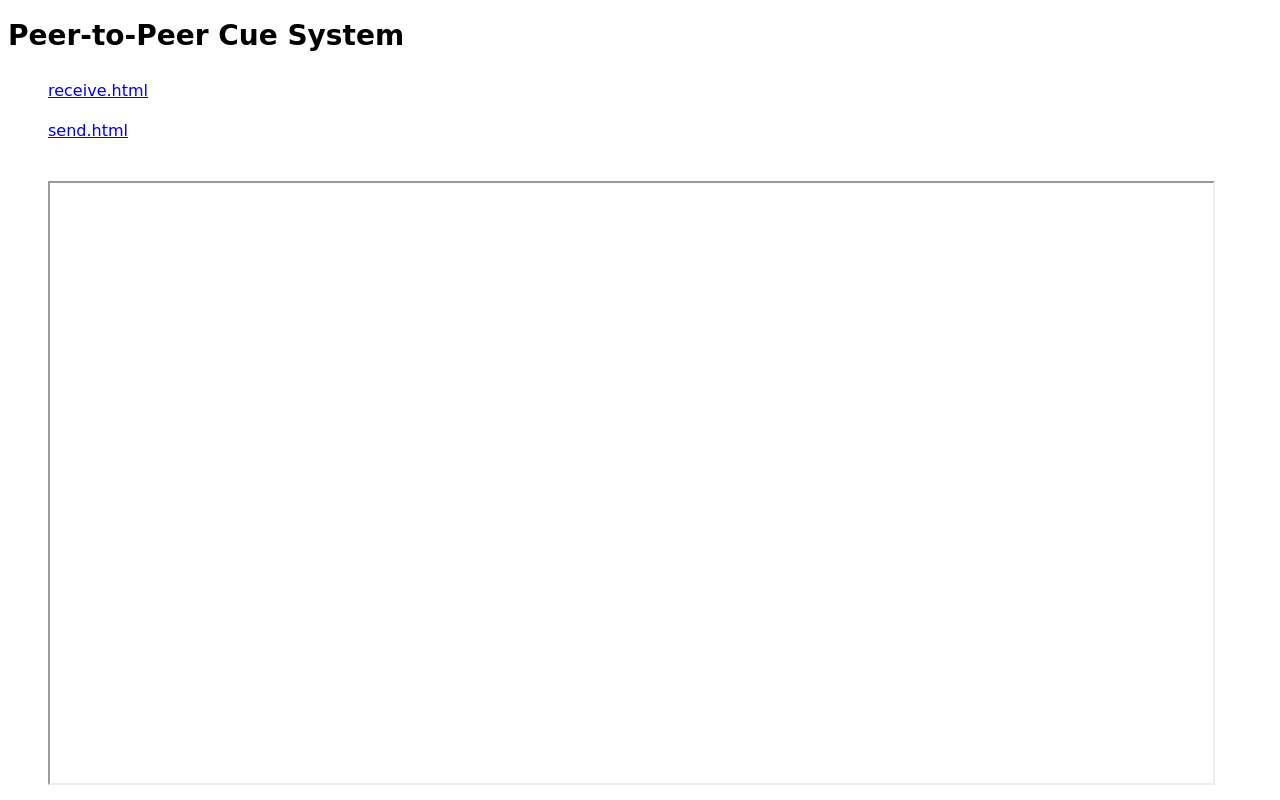
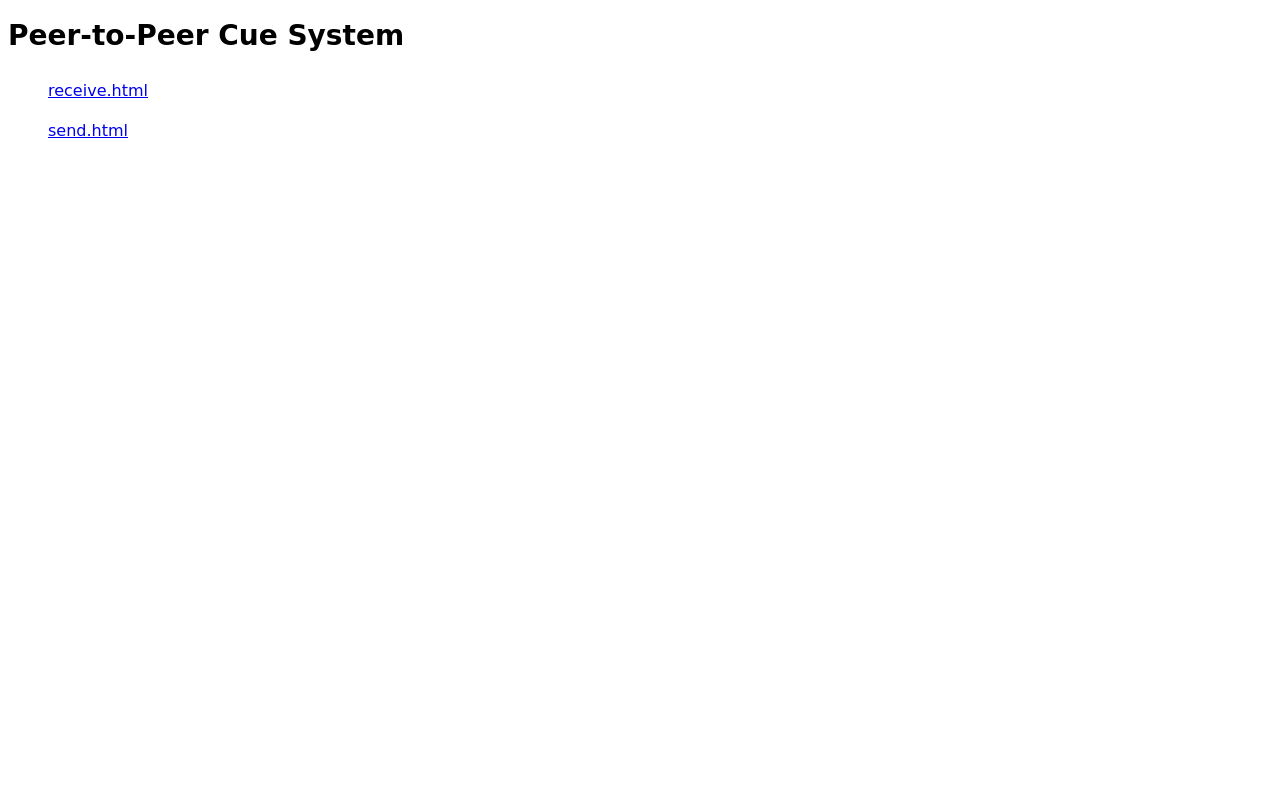
Before and after one commit to KshitizKumarGupta/lidar-webRTC, a website: page public/index.html in a window 1280 px wide. Drawn offline with Linux system fonts and the light colour scheme.

Commit message:
Update index.html

```diff
--- a/public/index.html
+++ b/public/index.html
@@ -20,7 +20,7 @@
 
             <br><br><br>
 
-            <iframe src="README.html" style="width: 95%; height: 75vh;">
+
         </div>
 
     </body>
```
